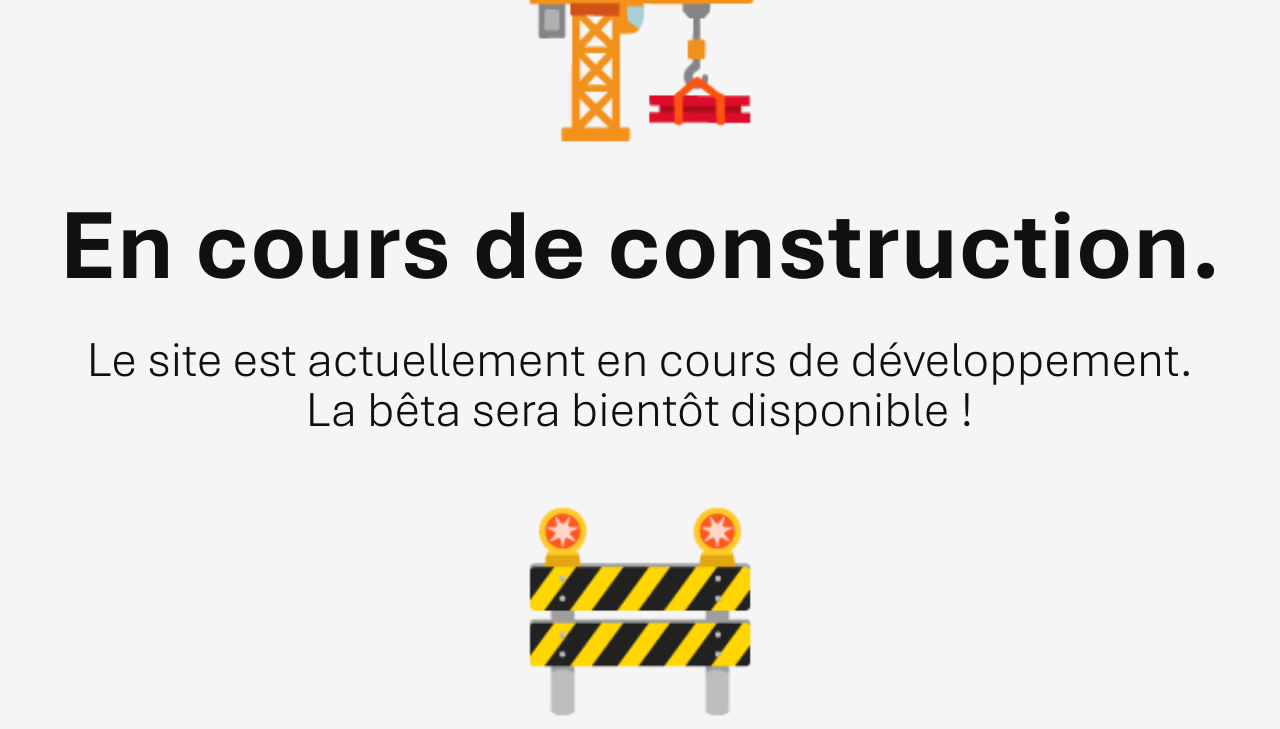
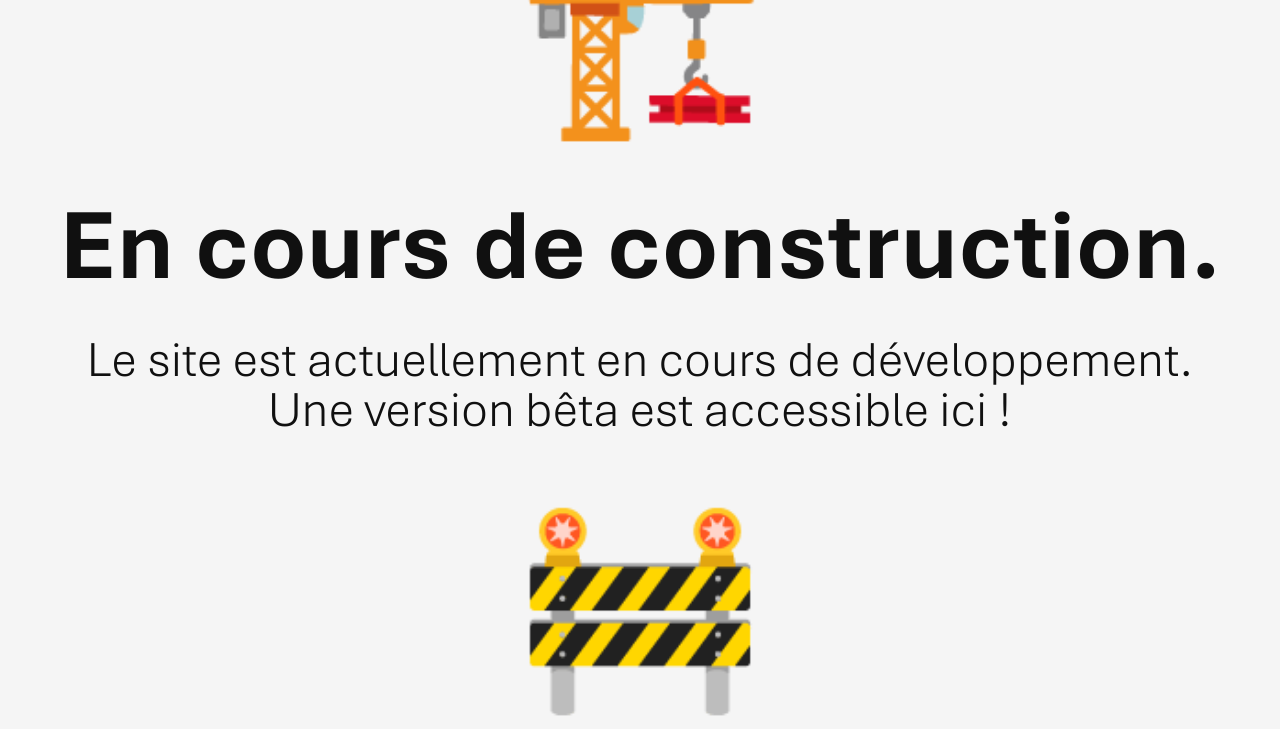
Before and after one commit to CHALENCON-Yoan/ade-redesign, a plain HTML site: page index.html in a window 1280 px wide. Shown: the part 80-809 px from the top of the page. Drawn offline with Linux system fonts and the light colour scheme.

Commit message:
🔖 Building up - Bêta available

```diff
--- a/index.html
+++ b/index.html
@@ -42,7 +42,8 @@
       <h1>En cours de construction.</h1>
       <h2>
         Le site est actuellement en cours de développement. <br />
-        La bêta sera bientôt disponible !
+        Une version bêta est accessible
+        <a href="https://beta.ade-edt.fr" target="_blank">ici</a> !
       </h2>
       <span class="emoji">🚧</span>
     </main>
--- a/style.css
+++ b/style.css
@@ -22,6 +22,19 @@ body,
 h1,
 h2 {
   margin: 0;
+}
+
+a {
+  color: inherit;
+  text-decoration: none;
+}
+
+a:hover {
+  text-decoration: underline;
+}
+
+a:visited {
+  color: inherit;
 }
 
 header {
```
